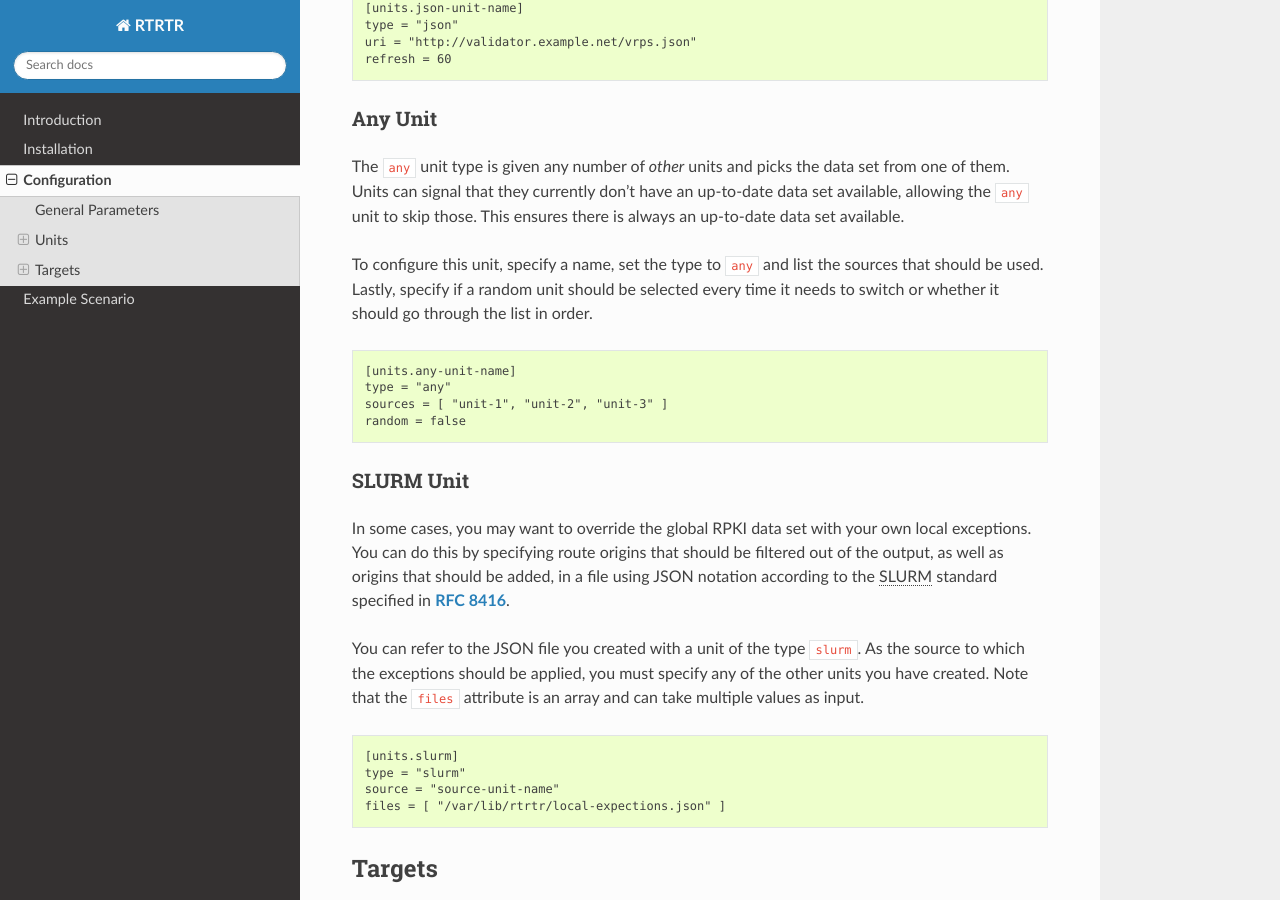
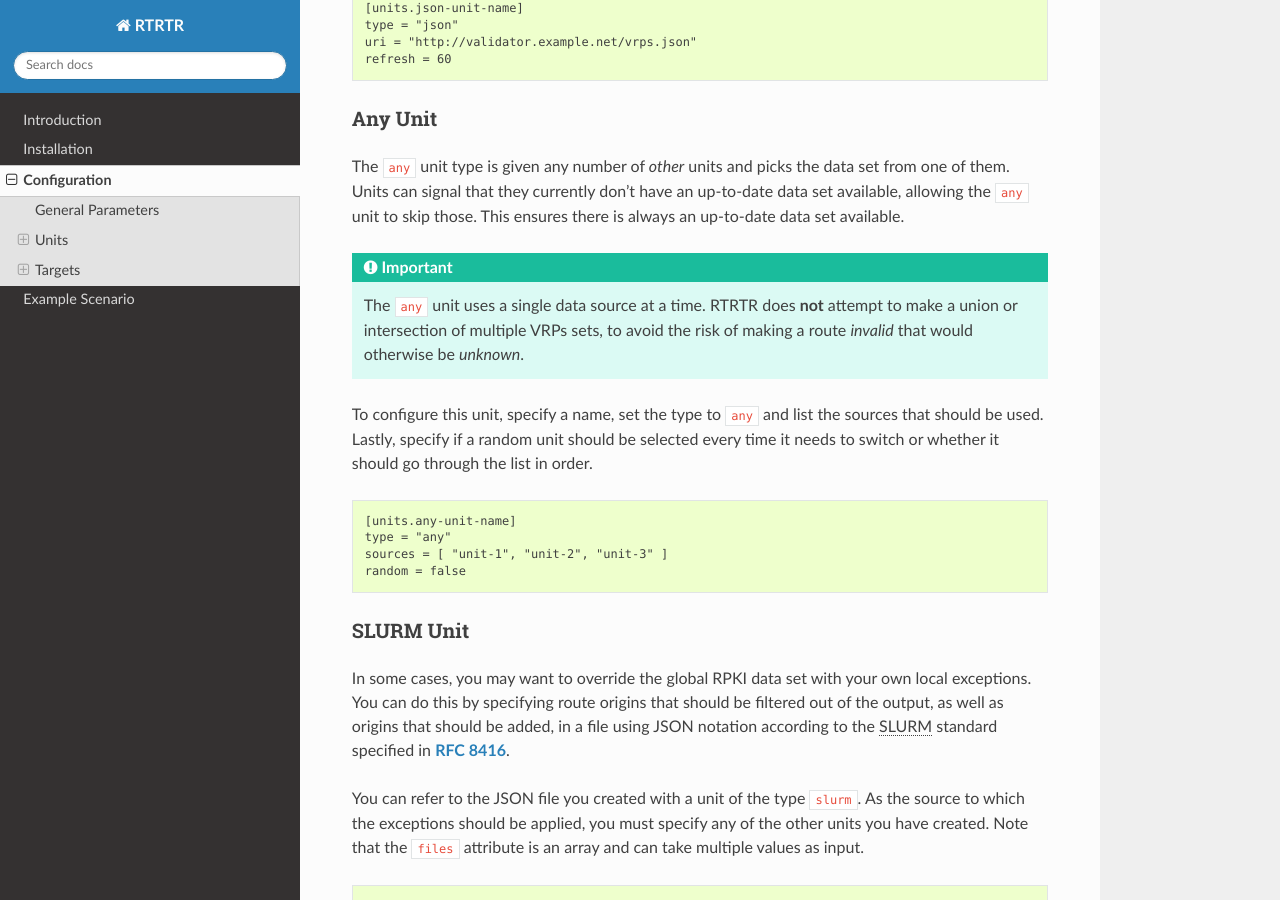
Before and after one commit to NLnetLabs/rtrtr, a Sphinx documentation site: the page built from source/configuration.rst, in a window 1280 px wide and 900 px high, scrolled down 1618 px. Built offline with Sphinx 7.4.7 and the Read the Docs theme 2.0.0, drawn with Linux system fonts in a browser that asks for light colours; the version number could not be read and is left out.

Commit message:
Refine text

```diff
--- a/source/configuration.rst
+++ b/source/configuration.rst
@@ -93,6 +93,11 @@
 up-to-date data set available, allowing the ``any`` unit to skip those. This
 ensures there is always an up-to-date data set available.
 
+.. Important:: The ``any`` unit uses a single data source at a time. RTRTR does
+               **not** attempt to make a union or intersection of multiple VRPs
+               sets, to avoid the risk of making a route *invalid* that would
+               otherwise be *unknown*.
+
 To configure this unit, specify a name, set the type to ``any`` and list the
 sources that should be used. Lastly, specify if a random unit should be selected
 every time it needs to switch or whether it should go through the list in order.
--- a/source/example-scenario.rst
+++ b/source/example-scenario.rst
@@ -10,7 +10,7 @@
 
 In this example, there is routing infrastructure in a European data centre
 (DC1). To ensure redundancy, it gets Validated ROA Payloads (VRPs) primarily
-from Relying Party software running in the ``eu-west-3`` data centre, using the
+from Relying Party software running in the ``eu-west-3`` location, using the
 RTR protocol. There are two backups configured: another validator serving RTR,
 running in ``ap-south-1`` and, if that fails as well, the public JSON feed
 Cloudflare offers as a last resort. A unit of the type ``any`` is configured to
```
